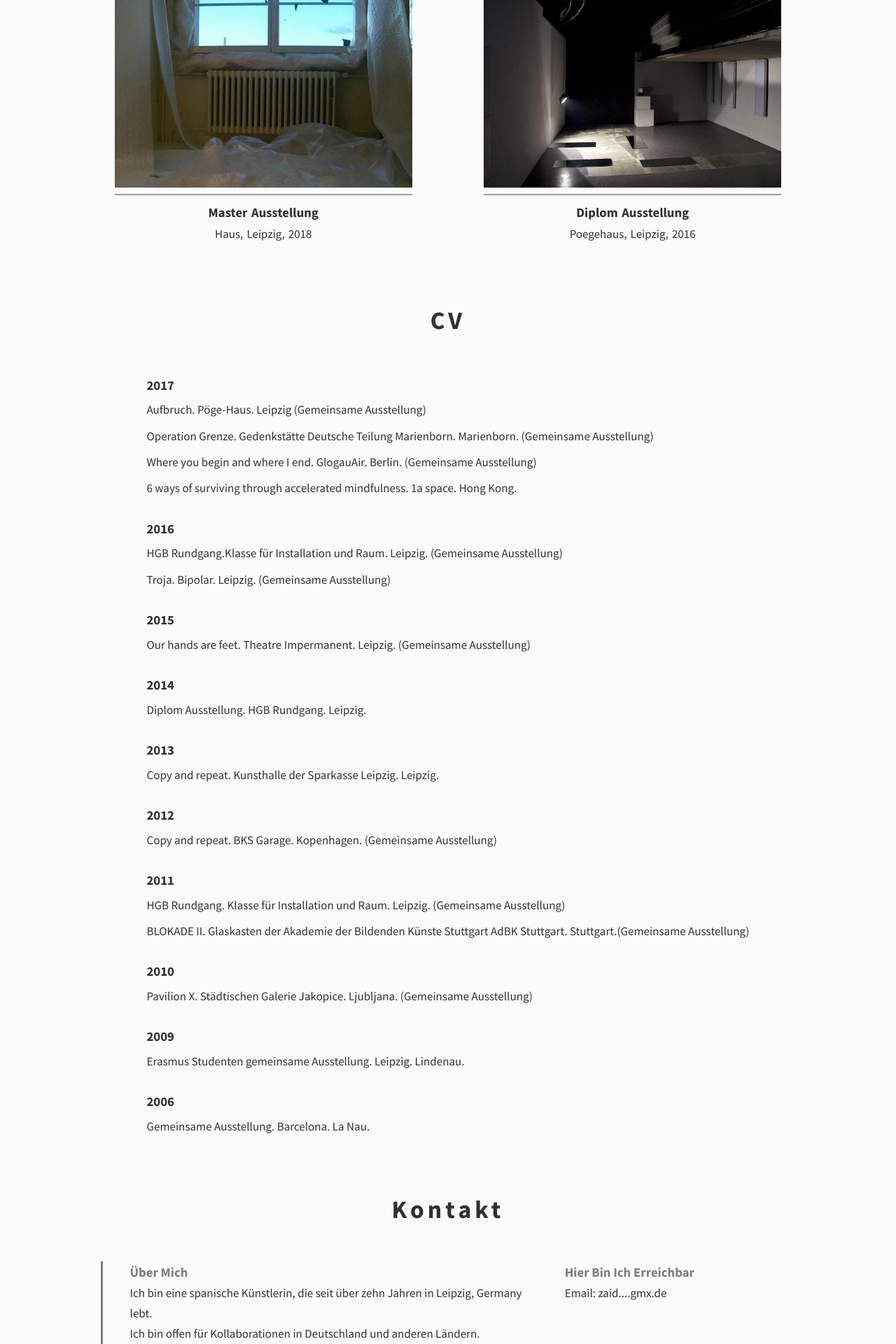
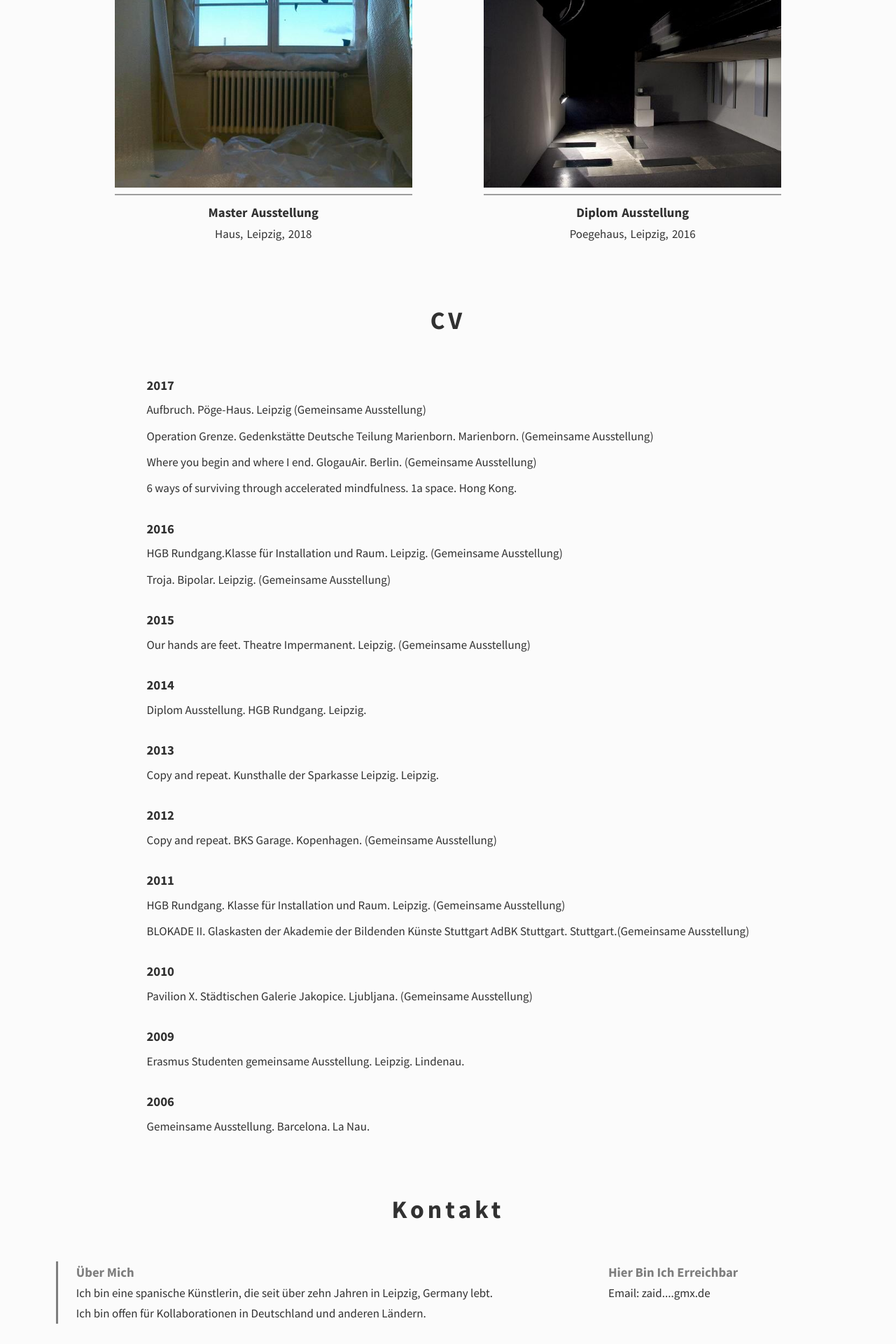
Before and after one commit to fraenze-st/KuenstlerPortfolio_ZaidaGuerreroCasado, a Jekyll site: the page built from index.html, in a window 1280 px wide. Shown: the part 1650-3570 px from the top of the page at 70% size. Built offline with Jekyll 4.4.1, drawn with Linux system fonts in a browser that asks for light colours; nearby versions of some CDN libraries; after the commit the page ends 3541 px from its top, so only the background shows below that.

Commit message:
styling contact container

```diff
--- a/assets/scss/style_index.css
+++ b/assets/scss/style_index.css
@@ -487,7 +487,7 @@ body::-webkit-scrollbar-thumb:hover {
 }
 
 #contact-container {
-  margin: 0 7vw 4vw 7vw;
+  margin: 0 2vw 4vw 2vw;
 }
 
 @media (max-width: 480px) {
@@ -538,13 +538,10 @@ body::-webkit-scrollbar-thumb:hover {
 #contact .contact-details {
   display: -ms-grid;
   display: grid;
-  -ms-grid-columns: 60% 1fr;
-      grid-template-columns: 60% 1fr;
+  -ms-grid-columns: 65% 1fr;
+      grid-template-columns: 65% 1fr;
   grid-gap: 3rem;
-  -webkit-box-pack: center;
-      -ms-flex-pack: center;
-          justify-content: center;
-  padding-left: 3vw;
+  padding-left: 2vw;
   border-left: 0.2rem solid #7e7e7e;
 }
 
--- a/assets/scss/style_project.scss
+++ b/assets/scss/style_project.scss
@@ -425,7 +425,7 @@ body {
 // Kontakt
 
 #contact-container {
-    margin: 0 7vw 4vw 7vw;
+    margin: 0 1vw 4vw 1vw;
 
     @media #{$small} {
         margin: 0 0 8vh 0;
@@ -468,10 +468,10 @@ body {
 
     .contact-details {
         display: grid;
-        grid-template-columns: 60% 1fr;
+        grid-template-columns: 65% 1fr;
         grid-gap: 3rem;
         justify-content: center;
-        padding-left: 3vw;
+        padding-left: 2vw;
         border-left: 0.2rem solid lighten($darkgrey, 30%);
 
         @media #{$middle} {
```
Also changed, not shown: assets/scss/style_index.scss (+4 -4 lines), assets/scss/style_project.css (+4 -4 lines), 1 other file.
